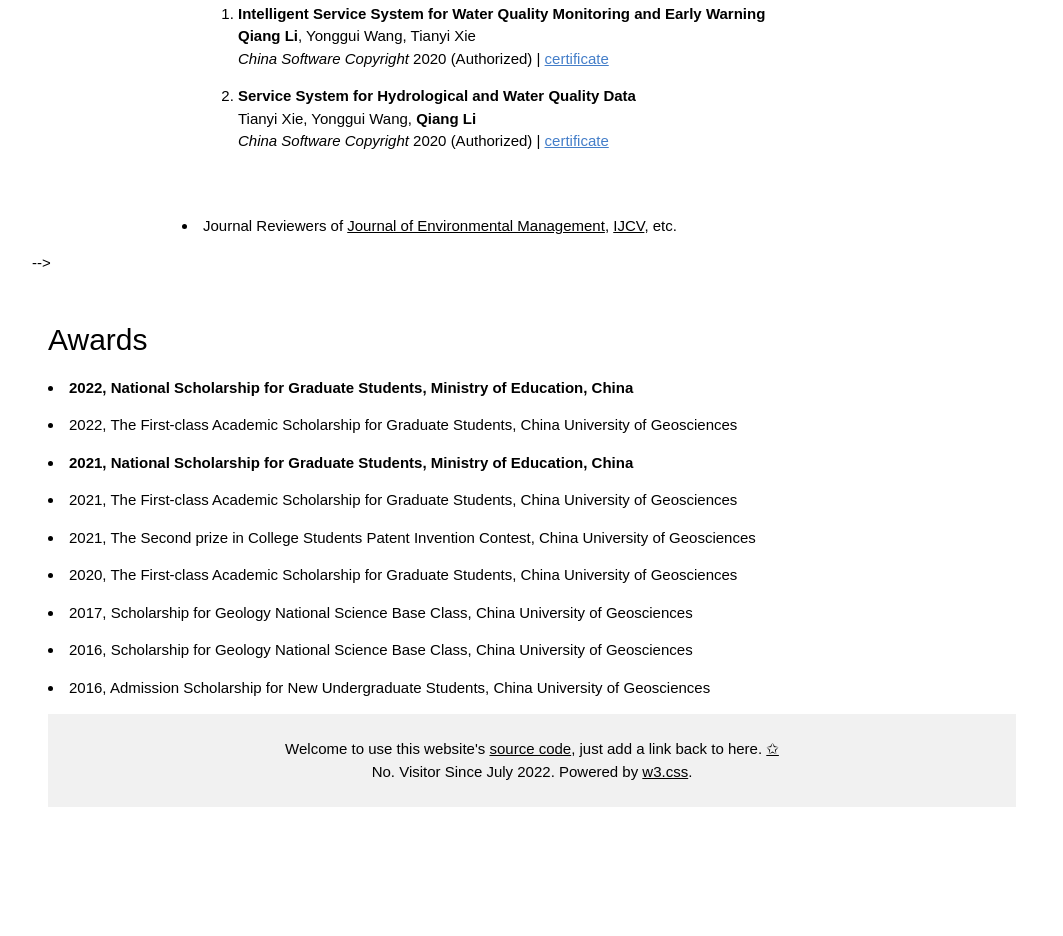
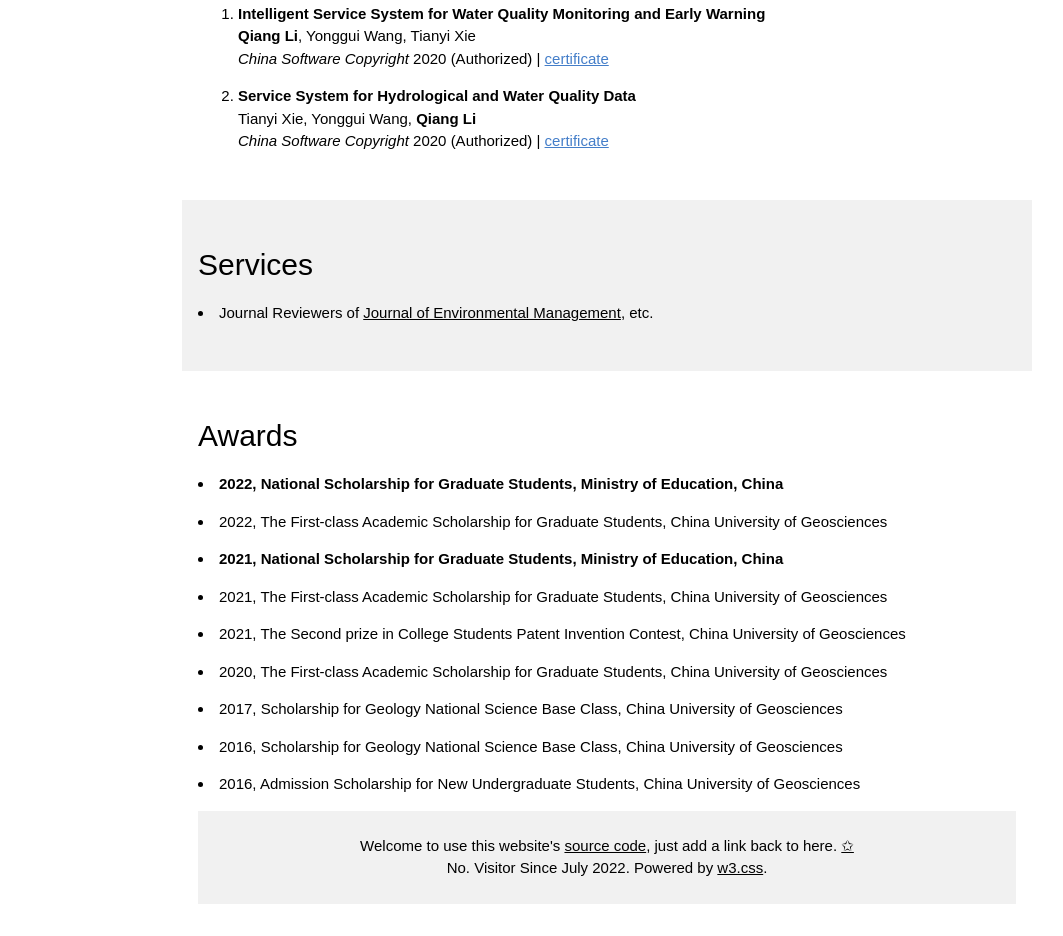
Before and after one commit to Bennett1998/Bennett1998.github.io, a plain HTML site: page index.html in a window 1280 px wide. Shown: the part 4382-5318 px from the top of the page, without its empty margins (108-1171 px from the left). Before the commit the page ends 5221 px from the top, so only its background shows below. Drawn offline with Linux system fonts and the light colour scheme; a script that the page names is missing.

Commit message:
Update index.html

```diff
--- a/index.html
+++ b/index.html
@@ -389,14 +389,13 @@
   </div>
 
 <!-- The Services Section -->
-<!--   <div class="w3-container w3-light-grey w3-padding-32" id="service">
+  <div class="w3-container w3-light-grey w3-padding-32" id="service">
     <h2>Services</h2>
 <!--       <p><li> Area Chair of <a href="https://icml.cc/Conferences/2021">ICML 2021</a>, <a href="https://nips.cc/Conferences/2021/">NeurIPS 2021</a>.</p>
       <p><li> Senior Program Committee Members of <a href="https://ijcai-21.org/">IJCAI 2021</a>, <a href="https://www.ijcai20.org/">IJCAI 2020</a> and <a href="https://www.ijcai19.org/program-committee.html">IJCAI 2019</a>.</p> -->
-      <p><li> Journal Reviewers of <a href="">Journal of Environmental Management</a>, <a href="https://www.springer.com/journal/11263">IJCV</a>, etc.</p>
+      <p><li> Journal Reviewers of <a href="">Journal of Environmental Management</a>, etc.</p>
 <!--       <p><li> Program Committee Members of ICCV 2021, AAAI 2021, ICLR 2021, NeurIPS 2020, ICML 2020, ECCV 2020, CVPR 2020, ICLR 2020, AAAI 2020, ICCV 2019, CVPR 2019, ICLR 2019, AAAI 2019, IJCAI 2018, AAAI 2018, NeurIPS 2018, etc.</p> -->
   </div>
- -->
   <!-- The Awards Section -->
   <div class="w3-container w3-padding-32" id="award">
     <h2>Awards</h2>
```
